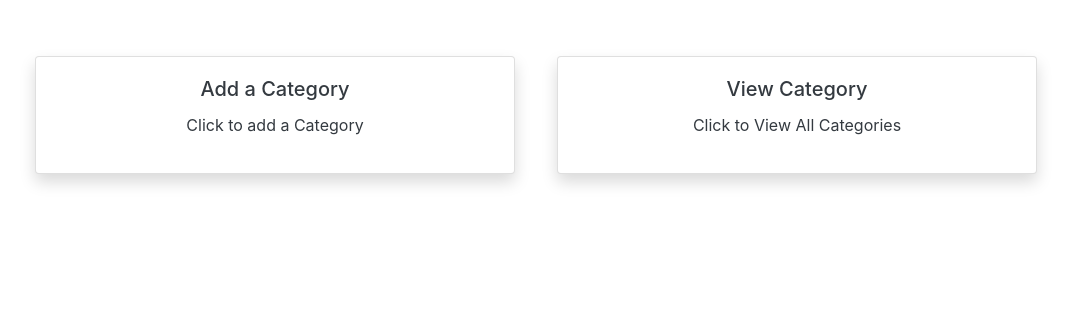
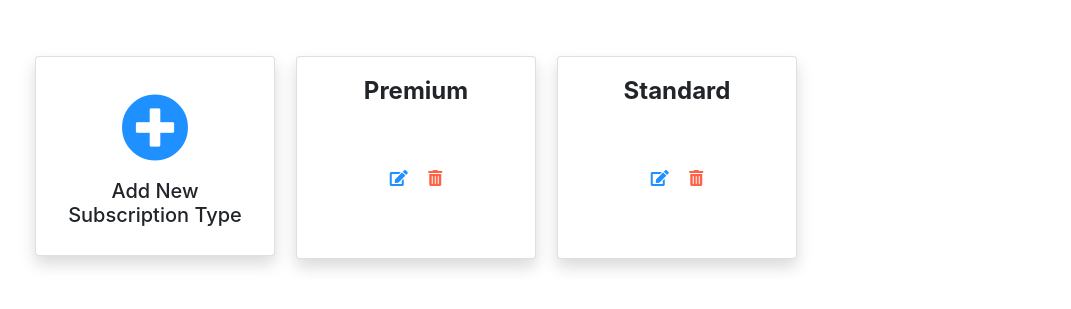
Before and after one commit to Alvi-Rahman/Video_Stream_Service, a Django app: page /video_stream_admin/subscription_type_list/ in a window 1280 px wide. Shown: the part 56-365 px from the top of the page, without its empty margins (98-1169 px from the left). Run offline with Django 3.2, Linux system fonts and the light colour scheme; a user stored in the database is signed in; data comes from the database, SQL or seed files in the repository; some libraries are stand-ins or nearby versions.

Commit message:
fix: subs_type

```diff
--- a/video_stream_app/templates/video_stream_app/subscription_type.html
+++ b/video_stream_app/templates/video_stream_app/subscription_type.html
@@ -15,26 +15,55 @@
     <div class="container">
         <div class="m-5 text-center">
             <div class="row">
-                <div class="col-md-6 my-2">
-                    <a href="/video_stream_admin/category/add/" class="text-dark text-decoration-none">
-                        <div class="card shadow" style="width: 30rem;">
+                <div class="col-md-3 my-2">
+                    <div class="card shadow" style="width: 15rem;">
+                        <div class="card-body">
+
+                            <a href="/video_stream_admin/subscription_type/add/">
+                                <span style="font-size: 68px; color: Dodgerblue;">
+                                    <i class="fas fa-plus-circle"></i>
+                                </span>
+                            </a>
+
+                            <h5> Add New Subscription Type</h5>
+                        </div>
+                    </div>
+                </div>
+                {% for subscription_type in subscription_types %}
+                    <div class="col-md-3 my-2">
+                        <div class="card shadow" style="width: 15rem;">
                             <div class="card-body">
-                                <h5 class="card-title">Add a Category</h5>
-                                <p> Click to add a Category </p>
+                                <h4 class="card-title"> <strong>{{ subscription_type.type_name}}</strong></h4>
+
+                                <div class="py-5">
+                                    <a href="/video_stream_admin/subscriptions/edit__{{ subscription.pk }}/">
+                                        <span style="color: Dodgerblue;" class="pr-2">
+                                            <i class="fas fa-edit"></i>
+                                        </span>
+                                    </a>
+                                    <a href="/video_stream_admin/subscriptions/delete__{{ subscription.pk }}/">
+                                        <span style="color: tomato;" class="pl-2">
+                                            <i class="fas fa-trash-alt"></i>
+                                        </span>
+                                    </a>
+                                </div>
+
+
+                                <!-- <a href="javascript:" onclick="updateCart(1, {{ product.pk }})">
+                                    <span style="font-size: 20px; color: #006b1b">
+                                        <i class="fas fa-plus-circle"></i>
+                                    </span>
+                                </a>
+                                <a href="javascript:" onclick="updateCart(-1, {{ product.pk }})">
+                                    <span style="font-size: 20px; color: #ba2121;">
+                                        <i class="fas fa-minus-circle"></i>
+                                    </span>
+                                </a> -->
+
                             </div>
                         </div>
-                    </a>
-                </div>
-                <div class="col-md-6 my-2">
-                    <a href="/video_stream_admin/category/view/" class="text-dark text-decoration-none">
-                        <div class="card shadow" style="width: 30rem;">
-                            <div class="card-body">
-                                <h5 class="card-title">View Category</h5>
-                                <p> Click to View All Categories </p>
-                            </div>
-                        </div>
-                    </a>
-                </div>
+                    </div>
+                {% endfor %}
             </div>
         </div>
     </div>
--- a/video_stream_app/views.py
+++ b/video_stream_app/views.py
@@ -133,7 +133,7 @@ def subscription_plan_list(request):
 def subscription_type_list(request):
     return render(request, 'video_stream_app/subscription_type.html',
                   {
-                      'subscriptions': models.Subscription.objects.all(),
+                      'subscription_types': models.SubscriptionType.objects.all(),
                       'title': 'Available Plans',
                       'is_logged_in': request.user.is_authenticated,
                       'subscription_categories': 'active',
```
